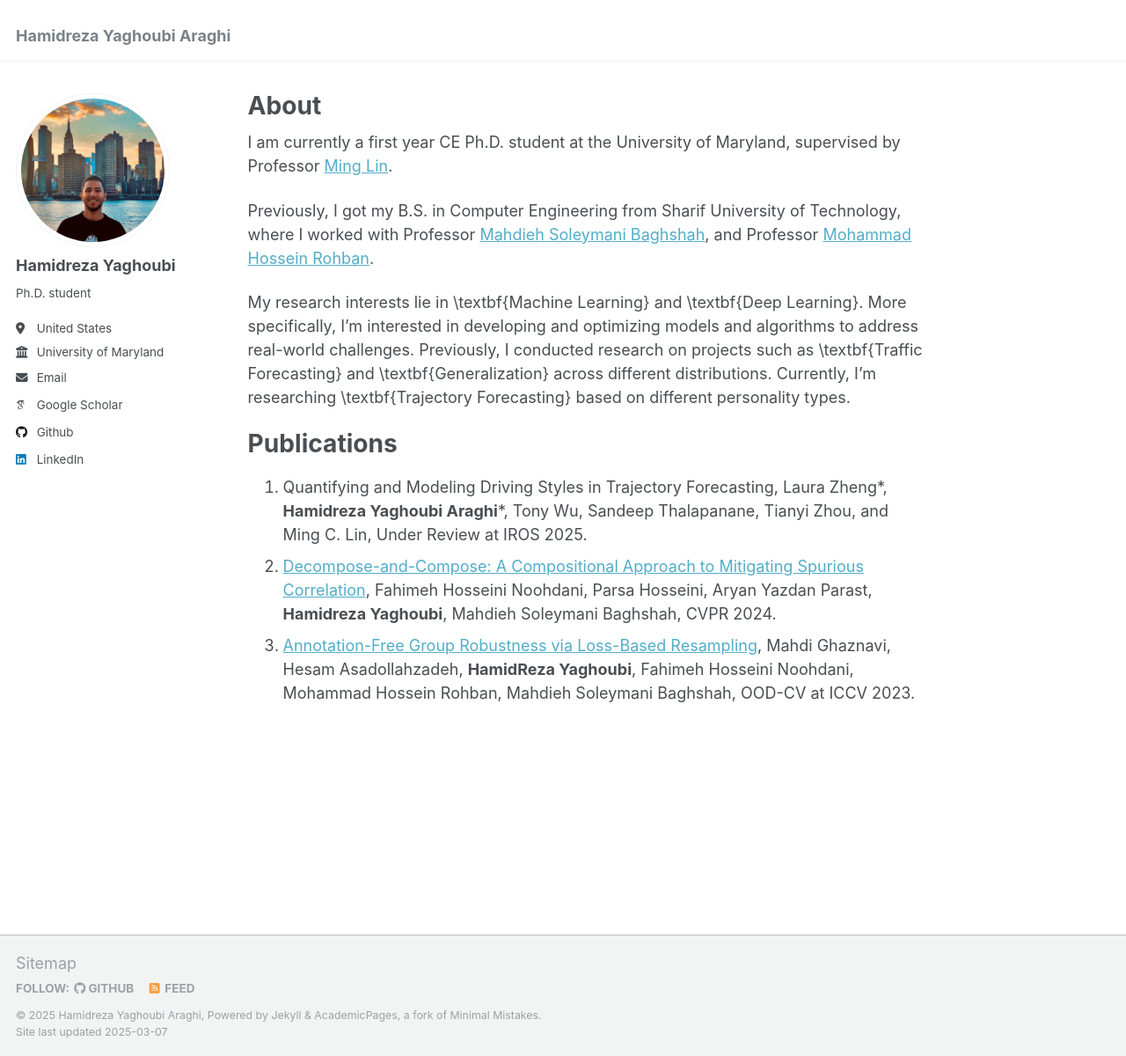
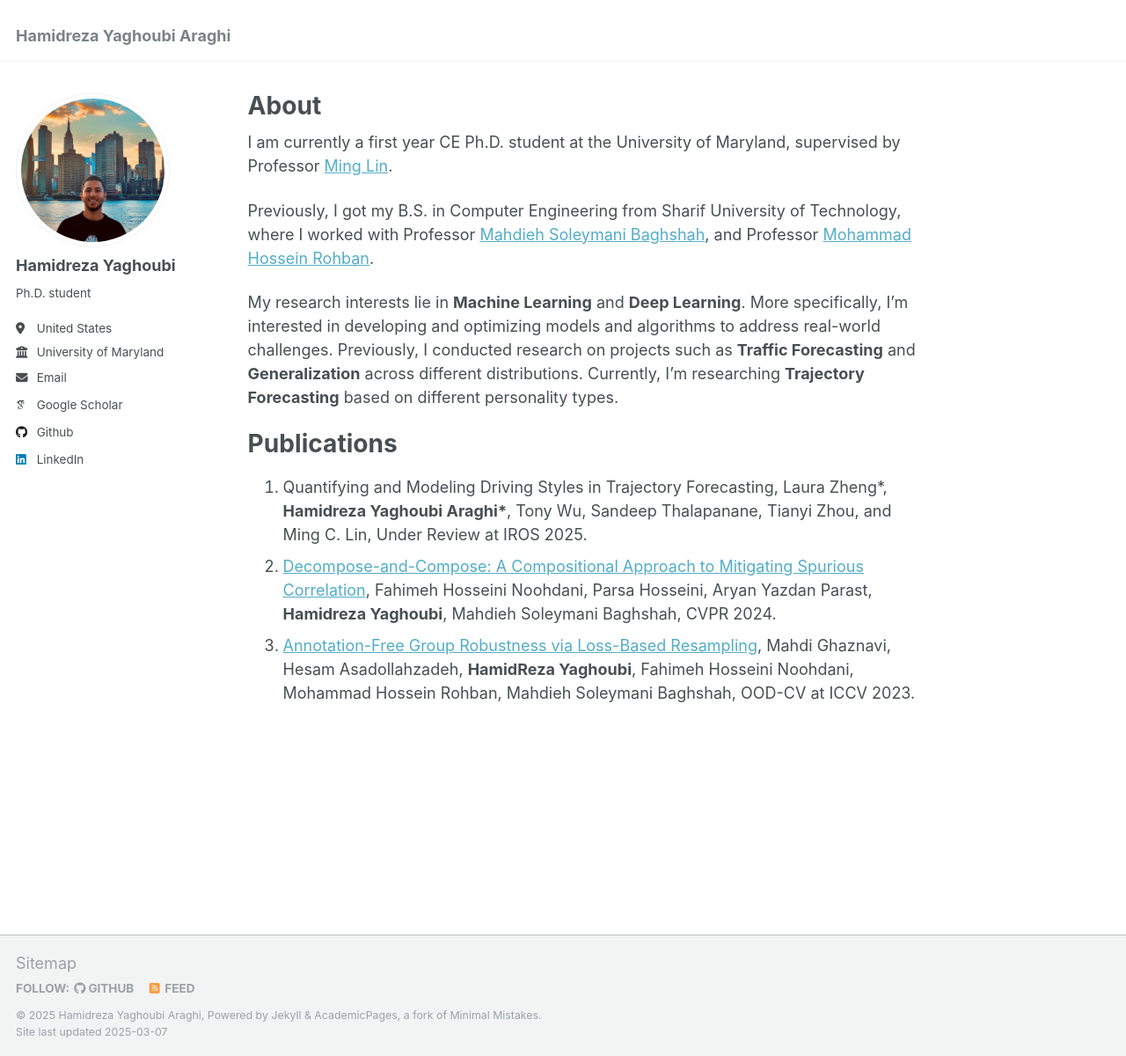
Before and after one commit to HamidrezaYaghoubi/HamidrezaYaghoubi.github.io, a Jekyll site: the page built from _pages/about.md, in a window 1280 px wide and 1200 px high. Shown: the whole window at 88% size. Built offline with Jekyll 4.4.1, drawn with Linux system fonts in a browser that asks for light colours; some web fonts are replaced.

Commit message:
Update about.md

```diff
--- a/_pages/about.md
+++ b/_pages/about.md
@@ -10,10 +10,10 @@ I am currently a first year CE Ph.D. student at the University of Maryland, supe
 
 Previously, I got my B.S. in Computer Engineering from Sharif University of Technology, where I worked with Professor [Mahdieh Soleymani Baghshah](https://sharif.edu/~soleymani/), and Professor [Mohammad Hossein Rohban](https://sharif.edu/~rohban/index.html).
 
-My research interests lie in \textbf{Machine Learning} and \textbf{Deep Learning}. More specifically, I'm interested in developing and optimizing models and algorithms to address real-world challenges. Previously, I conducted research on projects such as \textbf{Traffic Forecasting} and \textbf{Generalization} across different distributions. Currently, I'm researching \textbf{Trajectory Forecasting} based on different personality types.
+My research interests lie in **Machine Learning** and **Deep Learning**. More specifically, I'm interested in developing and optimizing models and algorithms to address real-world challenges. Previously, I conducted research on projects such as **Traffic Forecasting** and **Generalization** across different distributions. Currently, I'm researching **Trajectory Forecasting** based on different personality types.
 
 Publications
 ======
-1. Quantifying and Modeling Driving Styles in Trajectory Forecasting, Laura Zheng\*, **Hamidreza Yaghoubi Araghi**\*, Tony Wu, Sandeep Thalapanane, Tianyi Zhou, and Ming C. Lin, Under Review at IROS 2025.
+1. Quantifying and Modeling Driving Styles in Trajectory Forecasting, Laura Zheng\*, **Hamidreza Yaghoubi Araghi\***, Tony Wu, Sandeep Thalapanane, Tianyi Zhou, and Ming C. Lin, Under Review at IROS 2025.
 1. [Decompose-and-Compose: A Compositional Approach to Mitigating Spurious Correlation](https://openaccess.thecvf.com/content/CVPR2024/papers/Noohdani_Decompose-and-Compose_A_Compositional_Approach_to_Mitigating_Spurious_Correlation_CVPR_2024_paper.pdf), Fahimeh Hosseini Noohdani, Parsa Hosseini, Aryan Yazdan Parast, **Hamidreza Yaghoubi**, Mahdieh Soleymani Baghshah, CVPR 2024.
 1. [Annotation-Free Group Robustness via Loss-Based Resampling](https://arxiv.org/pdf/2312.04893), Mahdi Ghaznavi, Hesam Asadollahzadeh, **HamidReza Yaghoubi**, Fahimeh Hosseini Noohdani, Mohammad Hossein Rohban, Mahdieh Soleymani Baghshah, OOD-CV at ICCV 2023.
```
